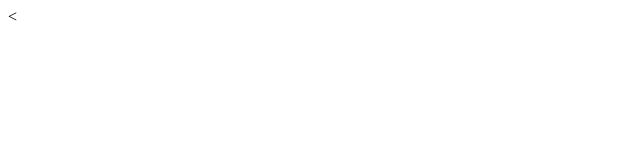
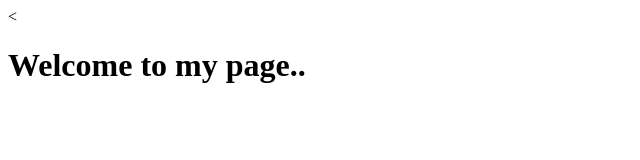
Before and after one commit to jawaluke/LearningPratisingGit1, a plain HTML site: page index.html in a window 1280 px wide. Shown: the whole page, without its empty margins (0-640 px from the left). Drawn offline with Linux system fonts and the light colour scheme.

Commit message:
update in index file
heading tag added in index file

```diff
--- a/index.html
+++ b/index.html
@@ -5,6 +5,6 @@
     <title>New HTML page</title>
   </head>
   <body>
-
+        <h1>Welcome to my page..</h1>
   </body>
 </html>
```
